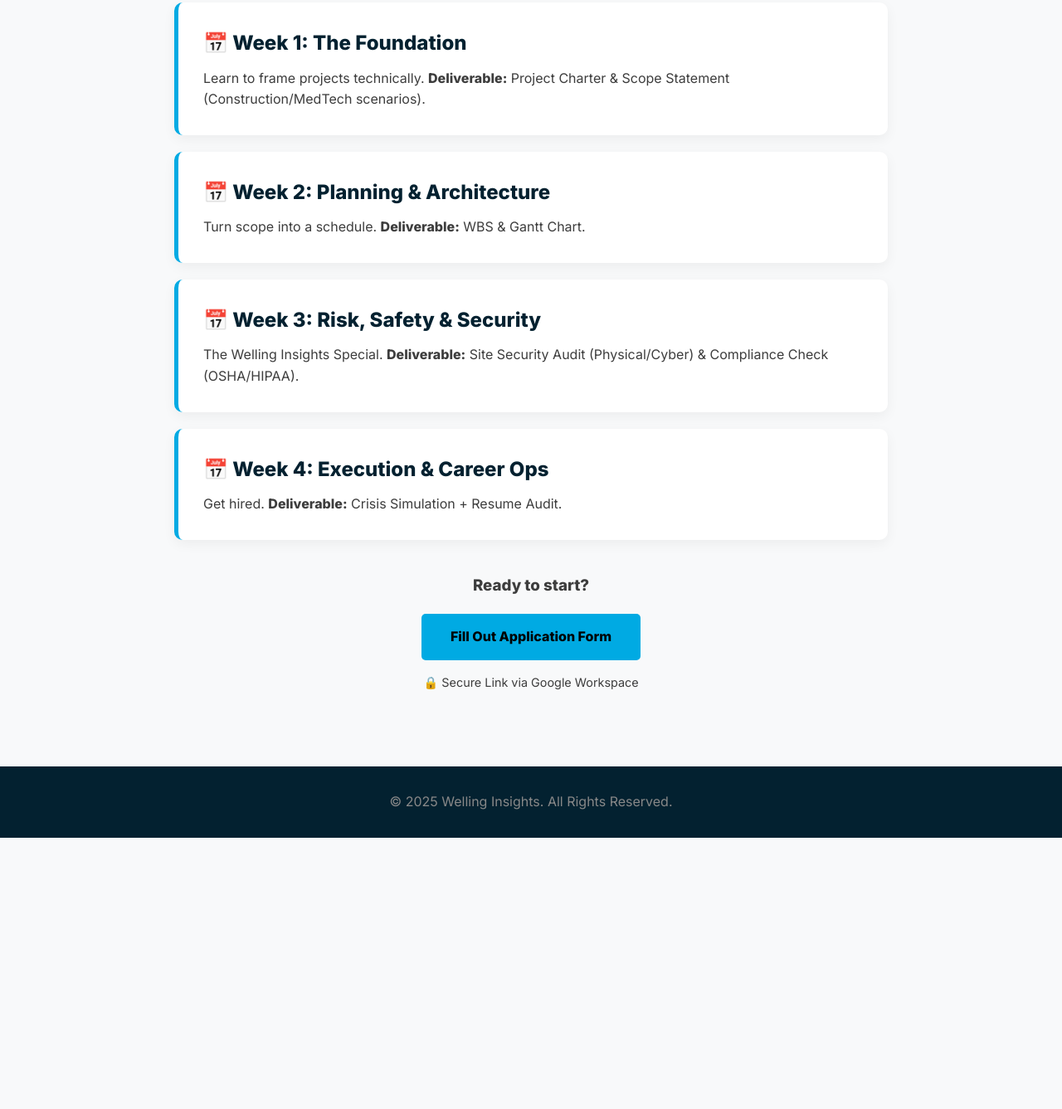
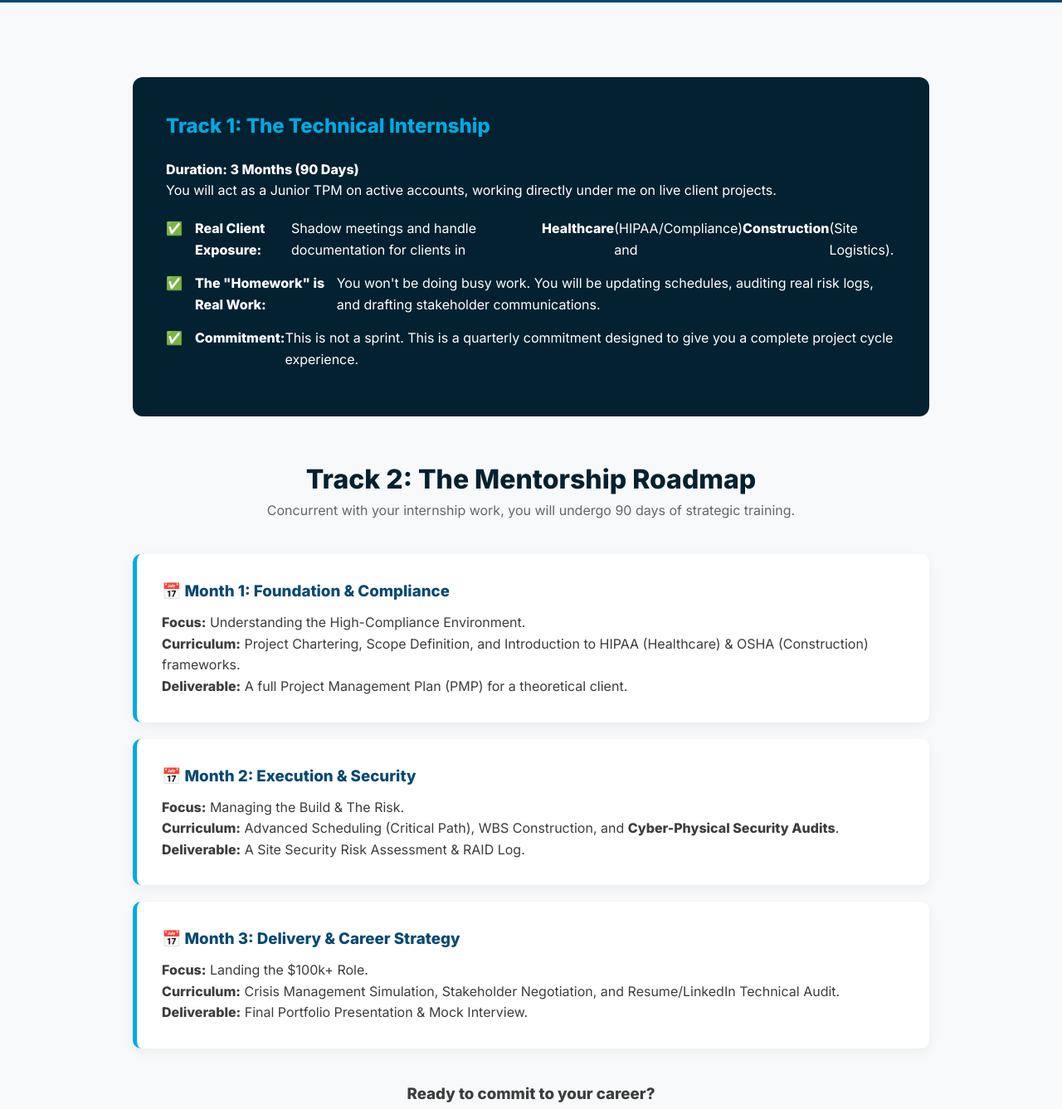
Before and after one commit to wellinginsights/welling-insights-web, a plain HTML site: page internship.html in a window 1280 px wide. Shown: the part 508-1845 px from the top of the page at 83% size. Before the commit the page ends 1518 px from the top, so only its background shows below. Drawn offline with Linux system fonts and the light colour scheme.

Commit message:
Revise internship program title and content
Updated the internship program details and title.

```diff
--- a/internship.html
+++ b/internship.html
@@ -3,7 +3,7 @@
 <head>
     <meta charset="UTF-8">
     <meta name="viewport" content="width=device-width, initial-scale=1.0">
-    <title>Internship Program | Welling Insights</title>
+    <title>3-Month Residency | Welling Insights</title>
     <link href="https://fonts.googleapis.com/css2?family=Inter:wght@300;400;600;800&display=swap" rel="stylesheet">
     <style>
         :root {
@@ -22,18 +22,41 @@
         nav a { color: white; text-decoration: none; font-weight: 700; letter-spacing: 1px; }
 
         /* HERO */
-        header { background-color: var(--primary-blue); color: white; padding: 60px 20px; text-align: center; }
+        header { background-color: var(--primary-blue); color: white; padding: 80px 20px; text-align: center; }
         h1 { font-size: 2.5rem; margin-bottom: 15px; }
+
         .cta-button {
             background-color: var(--electric-cyan); color: black; padding: 15px 35px;
             font-weight: 700; border-radius: 5px; text-decoration: none; display: inline-block; margin-top: 20px;
         }
         .cta-button:hover { background-color: #00bfff; transform: translateY(-2px); }
 
-        /* SECTIONS */
-        .container { max-width: 900px; margin: 0 auto; padding: 40px 20px; }
+        /* LAYOUT */
+        .container { max-width: 1000px; margin: 0 auto; padding: 40px 20px; }
+
+        /* SECTION HEADERS */
+        .section-header { text-align: center; margin-bottom: 40px; margin-top: 20px; }
+        .section-header h2 { font-size: 2rem; color: var(--deep-navy); }
+        .section-header p { color: #666; }
+
+        /* CARDS */
         .card { background: white; padding: 30px; border-radius: 10px; margin-bottom: 20px; border-left: 5px solid var(--electric-cyan); box-shadow: 0 5px 15px rgba(0,0,0,0.05); }
-        h2 { color: var(--deep-navy); margin-bottom: 10px; }
+        .card h3 { color: var(--primary-blue); margin-bottom: 10px; }
+
+        /* INTERNSHIP BOX (Dark Navy) */
+        .internship-box {
+            background: var(--deep-navy);
+            color: white;
+            padding: 40px;
+            border-radius: 12px;
+            margin: 50px 0;
+            position: relative;
+            overflow: hidden;
+        }
+        .internship-box h2 { color: var(--electric-cyan); margin-bottom: 20px; }
+        .internship-box ul { list-style: none; margin-top: 20px; }
+        .internship-box li { margin-bottom: 15px; display: flex; align-items: start; }
+        .internship-box li::before { content: "✅"; margin-right: 15px; }
 
         /* FOOTER */
         footer { background: var(--deep-navy); color: #888; text-align: center; padding: 30px; margin-top: 50px; }
@@ -47,33 +70,53 @@
 
     <header>
         <div class="container">
-            <h1>Technical Project Manager Mentorship</h1>
-            <p style="max-width: 700px; margin: 0 auto;">A 4-week technical sprint leveraging experience in Construction, Healthcare, and Cyber Security.</p>
-            <a href="https://forms.gle/FEnamiYffLfru6G9A" class="cta-button">Apply Now 🚀</a>
+            <h1>The Welling Dual-Track Residency</h1>
+            <p style="max-width: 700px; margin: 0 auto;">A comprehensive <strong>3-Month Career Accelerator</strong> combining Educational Mentorship with a hands-on Technical Internship.</p>
+            <a href="https://forms.gle/FEnamiYffLfru6G9A" class="cta-button">Apply for Residency (3 Months) 🚀</a>
         </div>
     </header>
 
     <div class="container">
+
+        <div class="internship-box">
+            <h2>Track 1: The Technical Internship</h2>
+            <p><strong>Duration: 3 Months (90 Days)</strong><br>You will act as a Junior TPM on active accounts, working directly under me on live client projects.</p>
+            <ul>
+                <li><strong>Real Client Exposure:</strong> Shadow meetings and handle documentation for clients in <strong>Healthcare</strong> (HIPAA/Compliance) and <strong>Construction</strong> (Site Logistics).</li>
+                <li><strong>The "Homework" is Real Work:</strong> You won't be doing busy work. You will be updating schedules, auditing real risk logs, and drafting stakeholder communications.</li>
+                <li><strong>Commitment:</strong> This is not a sprint. This is a quarterly commitment designed to give you a complete project cycle experience.</li>
+            </ul>
+        </div>
+
+        <div class="section-header">
+            <h2>Track 2: The Mentorship Roadmap</h2>
+            <p>Concurrent with your internship work, you will undergo 90 days of strategic training.</p>
+        </div>
+
         <div class="card">
-            <h2>📅 Week 1: The Foundation</h2>
-            <p>Learn to frame projects technically. <strong>Deliverable:</strong> Project Charter & Scope Statement (Construction/MedTech scenarios).</p>
+            <h3>📅 Month 1: Foundation & Compliance</h3>
+            <p><strong>Focus:</strong> Understanding the High-Compliance Environment.</p>
+            <p><strong>Curriculum:</strong> Project Chartering, Scope Definition, and Introduction to HIPAA (Healthcare) & OSHA (Construction) frameworks.</p>
+            <p><strong>Deliverable:</strong> A full Project Management Plan (PMP) for a theoretical client.</p>
         </div>
+
         <div class="card">
-            <h2>📅 Week 2: Planning & Architecture</h2>
-            <p>Turn scope into a schedule. <strong>Deliverable:</strong> WBS & Gantt Chart.</p>
+            <h3>📅 Month 2: Execution & Security</h3>
+            <p><strong>Focus:</strong> Managing the Build & The Risk.</p>
+            <p><strong>Curriculum:</strong> Advanced Scheduling (Critical Path), WBS Construction, and <strong>Cyber-Physical Security Audits</strong>.</p>
+            <p><strong>Deliverable:</strong> A Site Security Risk Assessment & RAID Log.</p>
         </div>
+
         <div class="card">
-            <h2>📅 Week 3: Risk, Safety & Security</h2>
-            <p>The Welling Insights Special. <strong>Deliverable:</strong> Site Security Audit (Physical/Cyber) & Compliance Check (OSHA/HIPAA).</p>
-        </div>
-        <div class="card">
-            <h2>📅 Week 4: Execution & Career Ops</h2>
-            <p>Get hired. <strong>Deliverable:</strong> Crisis Simulation + Resume Audit.</p>
+            <h3>📅 Month 3: Delivery & Career Strategy</h3>
+            <p><strong>Focus:</strong> Landing the $100k+ Role.</p>
+            <p><strong>Curriculum:</strong> Crisis Management Simulation, Stakeholder Negotiation, and Resume/LinkedIn Technical Audit.</p>
+            <p><strong>Deliverable:</strong> Final Portfolio Presentation & Mock Interview.</p>
         </div>
 
         <div style="text-align: center; margin-top: 40px;">
-            <h3>Ready to start?</h3>
-            <a href="https://forms.gle/FEnamiYffLfru6G9A" class="cta-button">Fill Out Application Form</a>
+            <h3>Ready to commit to your career?</h3>
+            <a href="https://forms.gle/FEnamiYffLfru6G9A" class="cta-button">Submit Unified Application</a>
             <p style="margin-top: 15px; font-size: 0.9rem;">🔒 Secure Link via Google Workspace</p>
         </div>
     </div>
```
